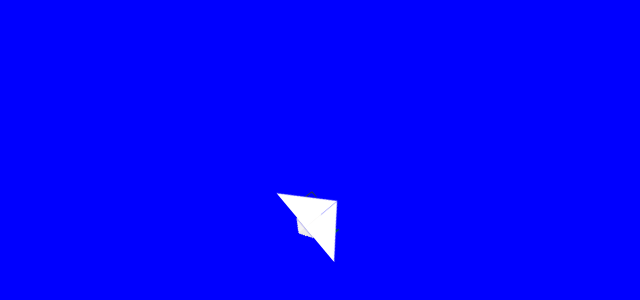
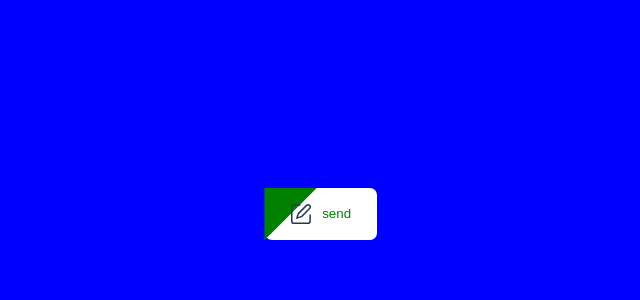
Before and after one commit to hodaazh/PaperPlane, a React (Create React App) app: page / in a window 1280 px wide. Shown: the part 186-486 px from the top of the page, without its empty margins (319-959 px from the left). Built offline with nearby package versions, Linux system fonts and the light colour scheme.

Commit message:
first commit

```diff
--- a/src/App.js
+++ b/src/App.js
@@ -1,6 +1,5 @@
-import logo from "./logo.svg";
 import "./App.css";
-import { Calculator, PlaneButton } from "../src/components";
+import { PlaneButton } from "../src/components/PlaneButton/PlaneButton";
 import edit from "./image/edit.svg";
 
 function App() {
--- a/src/components/PlaneButton/PlaneButton.js
+++ b/src/components/PlaneButton/PlaneButton.js
@@ -2,7 +2,6 @@ import { useState, useEffect, useRef } from "react";
 import React from "react";
 import cn from "classnames";
 import PropTypes from "prop-types";
-import { gsap, TweenMax } from "gsap";
 
 import s from "./PlaneButton.module.css";
 
@@ -30,7 +29,8 @@ const PlaneButton = ({
     height: `${iconHeight}`,
     fontWeight: `${iconStroke}`,
   });
-  const [width, setWidth] = useState(size);
+  const [startAnimate, setStartAnimate] = useState(false);
+  const inputRef = useRef(null);
 
   useEffect(() => {
     setStyle({ ...style, color: color });
@@ -43,16 +43,31 @@ const PlaneButton = ({
     });
   }, [color, bgColor, iconColor, iconWidth, iconHeight, iconStroke]);
 
-  const handleClick = () => {};
+  const handleClick = () => {
+    console.log("hhhh");
+    setStartAnimate(true);
+    console.log(startAnimate);
+    const { offsetTop } = inputRef.current;
+    console.log("offsetTop", inputRef.current);
+  };
+  console.log(startAnimate);
 
   return (
-    <button
+    <div
       className={cn(s.container, {
         [s[btnSize]]: btnSize,
         [s[iconPosition]]: iconPosition,
+        [s.active]: startAnimate,
+      })}
+    >
+      <div className={s.squre}></div>
+      <button
+        className={cn(s.button, {
+          [s.active]: startAnimate,
         })}
         style={style}
-      onClick={(e) => handleClick}
+        ref={inputRef}
+        onClick={handleClick}
       >
         {typeof icon == "string" && !icon.includes(".") ? (
           <i className={`${icon}`} style={iconStyle} />
@@ -69,6 +84,7 @@ const PlaneButton = ({
         ></div>
         <div className={s.tail}></div>
       </button>
+    </div>
   );
 };
 PlaneButton.propTypes = {
--- a/src/components/PlaneButton/PlaneButton.module.css
+++ b/src/components/PlaneButton/PlaneButton.module.css
@@ -24,24 +24,21 @@ body {
   align-items: center;
   height: 100vh;
 }
+
 .container {
-  display: flex;
-  align-items: center;
-  justify-content: center;
-  cursor: pointer;
-  box-sizing: border-box;
-  position: relative;
-  padding: 0.5rem;
   width: calc(var(--width) * 1rem);
   height: calc((var(--height)) * 1rem);
   border-radius: calc(var(--border-radius) * 1px);
+  background-color: transparent;
+  position: relative;
   border: none;
-  /* transform: scale(0.8); */
-  /* overflow: var(--overflow); */
-  transition: all 0.3s;
-  background-color: transparent !important;
-  animation: planeScale 3s alternate 2s forwards,
-    planeRotate 3s alternate 2.7s forwards;
+  outline: none;
+  background-color: white;
+  box-sizing: border-box;
+  /* animation: justScale 1.5s alternate forwards, */
+}
+.container.active {
+  background-color: transparent;
 }
 .container.-size-small {
   width: calc(var(--width) * 1rem);
@@ -54,7 +51,26 @@ body {
   --width: 7;
   width: calc((var(--width)) * 1rem);
 }
-.container.after {
+.button {
+  display: flex;
+  align-items: center;
+  justify-content: center;
+  cursor: pointer;
+  position: absolute;
+  padding: 0.5rem;
+  width: calc(var(--width) * 1rem);
+  height: calc((var(--height)) * 1rem);
+  border: none;
+  /* overflow: var(--overflow); */
+  transition: all 0.3s ease-in;
+  background-color: transparent !important;
+}
+.button.active {
+  /* animation: justScale 1.5s alternate forwards,
+    planeRotate 1s alternate 2.7s forwards, shoot 1s alternate 5.8s forwards,
+    opacity 1s alternate 5.8s forwards; */
+}
+.button.after {
   flex-direction: row-reverse;
 }
 .space {
@@ -69,117 +85,114 @@ body {
   transition: all 0.3s;
   z-index: 100;
 }
-.left {
+.button.active .left {
   left: 0;
   top: 0;
   border-top: calc((var(--height)) * 1rem) solid red;
   border-right: calc((var(--width) / 2) * 1rem) solid transparent;
-  transform: rotateZ(0);
   animation: Left 1.5s alternate forwards;
 }
-.right {
+.button.active .right {
   right: 0;
   top: 0;
   border-top: calc((var(--height)) * 1rem) solid red;
   border-left: calc((var(--width) / 2) * 1rem) solid transparent;
-  transform: rotateZ(0);
   animation: Right 1.5s alternate forwards;
 }
-.middle {
+.button.active .middle {
   position: absolute;
+  width: 0rem;
+  height: 0rem;
+  border-left: calc((var(--width) / 2) * 1rem) solid transparent;
+  border-right: calc((var(--width) / 2) * 1rem) solid transparent;
+  border-bottom: calc((var(--height)) * 1rem) solid yellow;
+  transition: all 0.3s ease-in;
+
+  /* animation: justScale 1.5s alternate forwards; */
+}
+.button.active .middle::after {
+  content: "";
+  position: absolute;
+  left: 50%;
+  transform: translateX(-50%);
   width: 2rem;
   height: 3.3rem;
-  /* border-left: calc((var(--width) / 2) * 1rem) solid transparent;
-  border-right: calc((var(--width) / 2) * 1rem) solid transparent;
-  border-bottom: calc((var(--height)) * 1rem) solid white; */
-  background: conic-gradient(
-    at 50% 50%,
-    transparent 123deg,
-    white 124deg,
-    white 181deg,
-    white 182deg,
-    white 237deg,
-    transparent 238deg
-  );
-  animation: planeColor 1.5s alternate forwards;
+  z-index: 100;
+  transition: all 0.3s ease-in;
+  animation: planeColor 1s alternate 2.7s forwards;
 }
-/* .middle::after,
-.moddle::before {
-}
-.middle::before {
-  content: "";
-  position: absolute;
-  left: -1rem;
-  border-top: 0px solid transparent;
- border-bottom: calc((var(--height)) * 1rem) solid rgb(245, 243, 243);
-
-  border-bottom: calc((var(--height)) * 1rem) solid white;
-  animation: colorRight 2s alternate 1s forwards;
-
-  border-left: 1rem solid transparent;
-  z-index: 100;
-}
-.middle::after {
-  content: "";
-  position: absolute;
-  right: -1rem;
-  border-top: 0px solid transparent;
-  border-bottom: calc((var(--height)) * 1rem) solid rgb(236, 234, 234);
-  border-bottom: calc((var(--height)) * 1rem) solid white;
-
-  border-right: 1rem solid transparent;
-  z-index: 100;
-  animation: colorLeft 2s alternate 1s forwards;
-} */
-.tail {
+.button.active .tail {
   width: 2rem;
   height: 1.3rem;
   position: absolute;
+  top: 100%;
   left: 2.5rem;
-  background: conic-gradient(
-    at 50% 50%,
-    transparent 123deg,
-    white 124deg,
-    white 181deg,
-    white 182deg,
-    white 237deg,
-    transparent 238deg
-  );
   transform: rotate(180deg);
-  z-index: 1000;
-  /* opacity: 0; */
-  animation: Tail 1s alternate 2s forwards, colorTail 1s alternate 2s forwards;
+  transition: all 0.3s ease-in;
+  animation: tail 1s alternate 2s forwards, colorTail 1s alternate 2.7s forwards;
 }
 @keyframes planeScale {
+  100% {
+    transform: scaleX(0.8);
+  }
+}
+@keyframes planeRotate {
+  0% {
+    transform: scale(0.8) rotate(0deg);
+  }
+  /* 25% {
+    transform: scale(0.8) rotate(10deg);
+  }
+  50% {
+    transform: scale(0.8) rotate(20deg);
+  }
+  75% {
+    transform: scale(0.8) rotate(30deg);
+  } */
+  100% {
+    transform: scale(0.8) rotate(40deg);
+  }
+}
+@keyframes justScale {
   100% {
     transform: scale(0.8);
   }
 }
-@keyframes planeRotate {
-  100% {
-    transform: scale(0.8) rotate(50deg);
-  }
-}
 @keyframes Left {
-  from {
+  0% {
     transform: rotateZ(0deg);
   }
-
-  to {
+  50% {
+    transform: rotateZ(180deg);
+  }
+  100% {
     transform: rotateZ(180deg);
   }
 }
 @keyframes Right {
-  from {
+  0% {
     transform: rotateZ(0deg);
   }
-
-  to {
+  50% {
+    transform: rotateZ(-180deg);
+  }
+  100% {
     transform: rotateZ(-180deg);
   }
 }
 @keyframes colorTail {
-  100% {
+  0% {
+    background: conic-gradient(
+      at 50% 50%,
+      transparent 123deg,
+      white 124deg,
+      white 181deg,
+      white 182deg,
+      white 233deg,
+      transparent 235deg
+    );
+  }
+  25% {
     background: conic-gradient(
       at 50% 50%,
       transparent 123deg,
@@ -190,23 +203,96 @@ body {
       transparent 238deg
     );
   }
+  50% {
+    background: conic-gradient(
+      at 40% 50%,
+      transparent 118deg,
+      var(--primary-dark) 119deg,
+      var(--primary-dark) 179deg,
+      var(--primary-darkest) 180deg,
+      var(--primary-darkest) 229deg,
+      transparent 231deg
+    );
+  }
+  75% {
+    background: conic-gradient(
+      at 40% 50%,
+      transparent 118deg,
+      var(--primary-dark) 119deg,
+      var(--primary-dark) 179deg,
+      transparent 180deg
+    );
+  }
+  100% {
+    background: conic-gradient(
+      at 35% 50%,
+      transparent 117deg,
+      var(--primary-dark) 118deg,
+      var(--primary-dark) 139deg,
+      var(--primary-darkest) 140deg,
+      var(--primary-darkest) 180deg,
+      transparent 177deg
+    );
+  }
 }
 @keyframes planeColor {
-  30%,
-  100% {
+  0% {
     background: conic-gradient(
       at 50% 50%,
       transparent 123deg,
-      rgb(245, 243, 243) 124deg,
-      rgb(245, 243, 243) 181deg,
-      rgb(236, 234, 234) 182deg,
-      rgb(236, 234, 234) 237deg,
+      white 124deg,
+      white 181deg,
+      white 182deg,
+      white 237deg,
       transparent 238deg
     );
   }
+  25% {
+    background: conic-gradient(
+      at 50% 0%,
+      transparent 164deg,
+      rgb(236, 234, 234) 165deg,
+      rgb(236, 234, 234) 179deg,
+      rgb(245, 243, 243) 180deg,
+      rgb(245, 243, 243) 196deg,
+      transparent 197deg
+    );
+  }
+  50% {
+    background: conic-gradient(
+      at 50% 0%,
+      transparent 163deg,
+      var(--primary-darkest) 164deg,
+      var(--primary-darkest) 176deg,
+      var(--primary-dark) 177deg,
+      var(--primary-dark) 196deg,
+      transparent 197deg
+    );
+  }
+  75% {
+    background: conic-gradient(
+      at 50% 0%,
+      transparent 163deg,
+      white 164deg,
+      white 176deg,
+      var(--primary-dark) 177deg,
+      var(--primary-dark) 196deg,
+      transparent 197deg
+    );
+  }
+  100% {
+    background: conic-gradient(
+      at 50% 0%,
+      transparent 168deg,
+      transparent 168deg,
+      transparent 184deg,
+      var(--primary-dark) 185deg,
+      var(--primary-dark) 196deg,
+      transparent 197deg
+    );
+  }
 }
-
-@keyframes Tail {
+@keyframes tail {
   0% {
     top: 70%;
   }
@@ -219,18 +305,57 @@ body {
     border-bottom: calc((var(--height)) * 1rem) solid rgb(245, 243, 243);
   }
 }
-
 @keyframes colorLeft {
   100% {
     border-bottom: calc((var(--height)) * 1rem) solid rgb(236, 234, 234);
   }
 }
-
-@keyframes rotatePlane1 {
-  0% {
-    transform: rotate(0);
+@keyframes shoot {
+  80%,
+  100% {
+    transform: rotate(40deg) scale(0.8) translate(0, -300px);
+  }
+}
+@keyframes opacity {
+  80% {
+    opacity: 1;
+  }
+  85% {
+    opacity: 0.8;
+  }
+  90% {
+    opacity: 0.6;
+  }
+  95% {
+    opacity: 0.4;
   }
   100% {
-    transform: rotate(10deg);
+    opacity: 0.2;
   }
 }
+.squre {
+  width: 0;
+  height: 0;
+  border-top: 37px solid transparent;
+  border-bottom: 37px solid transparent;
+  border-left: 37px solid green;
+  transform: rotate(225deg);
+  position: absolute;
+  top: -24px;
+  left: -5.6px;
+
+  /*1*/
+  /* border-left: 31px solid green;
+  top: -23px;
+  left: 0.4px; */
+
+  /*2*/
+  /* border-left: 22px solid green;
+  top: -17px;
+  left: 8.4px; */
+
+  /*3*/
+  /* border-left: 11px solid green;
+  top: -14px;
+  left: 20.4px; */
+}
--- a/src/components/Temperature/TemperatureInput .js
+++ /dev/null
@@ -1,29 +0,0 @@
-import React from "react";
-
-const scaleNames = {
-  c: "Celsius",
-  f: "Fahrenheit",
-};
-class TemperatureInput extends React.Component {
-  constructor(props) {
-    super(props);
-    this.handleChange = this.handleChange.bind(this);
-  }
-
-  handleChange(e) {
-    this.props.onTemperatureChange(e.target.value);
-  }
-
-  render() {
-    const temperature = this.props.temperature;
-    const scale = this.props.scale;
-    return (
-      <fieldset>
-        <legend>Enter temperature in {scaleNames[scale]}:</legend>
-        <input value={temperature} onChange={this.handleChange} />
-      </fieldset>
-    );
-  }
-}
-
-export { TemperatureInput };
--- a/src/components/index.js
+++ /dev/null
@@ -1,3 +0,0 @@
-export * from "./Temperature/TemperatureInput ";
-export * from "./Calculator/Calculator";
-export * from "./PlaneButton/PlaneButton";
```
Also changed, not shown: src/components/Calculator/Calculator.js (deleted, +0 -64 lines). Lines whose indentation alone changed are shown as unchanged.
